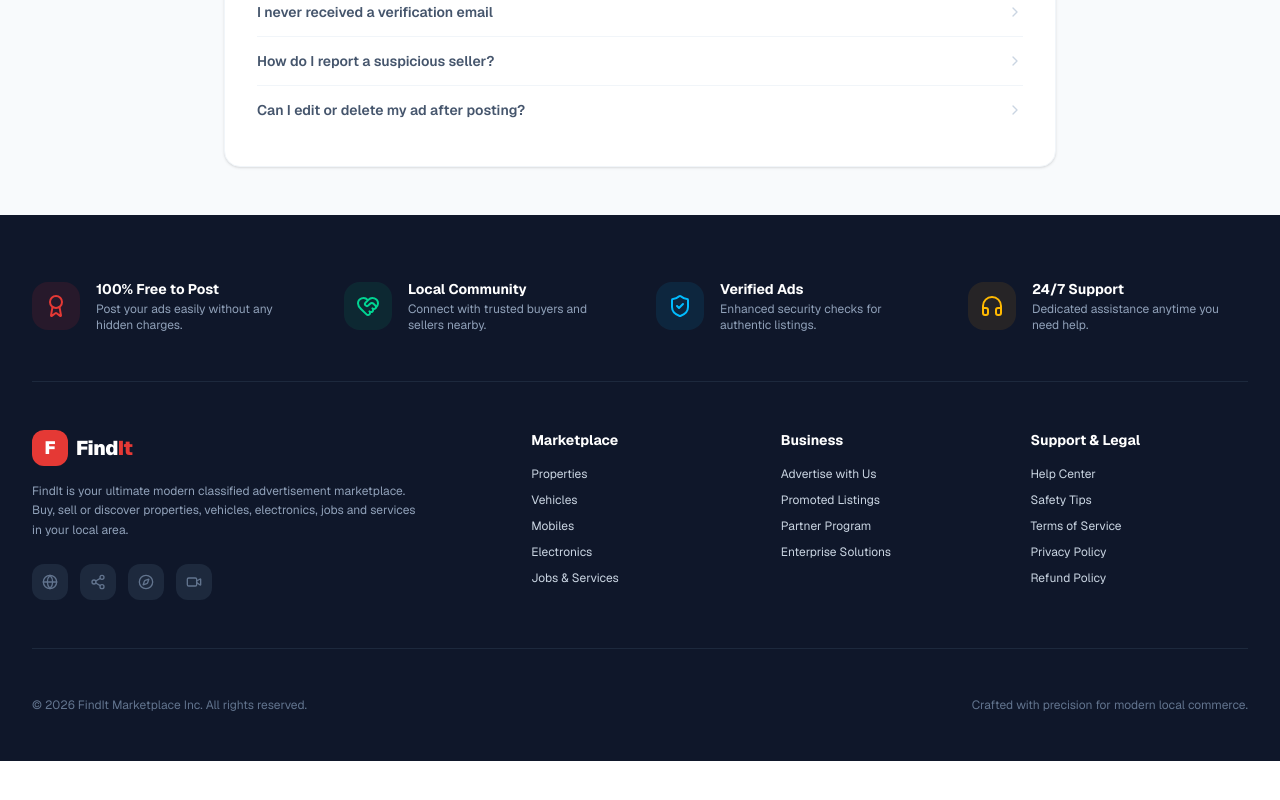
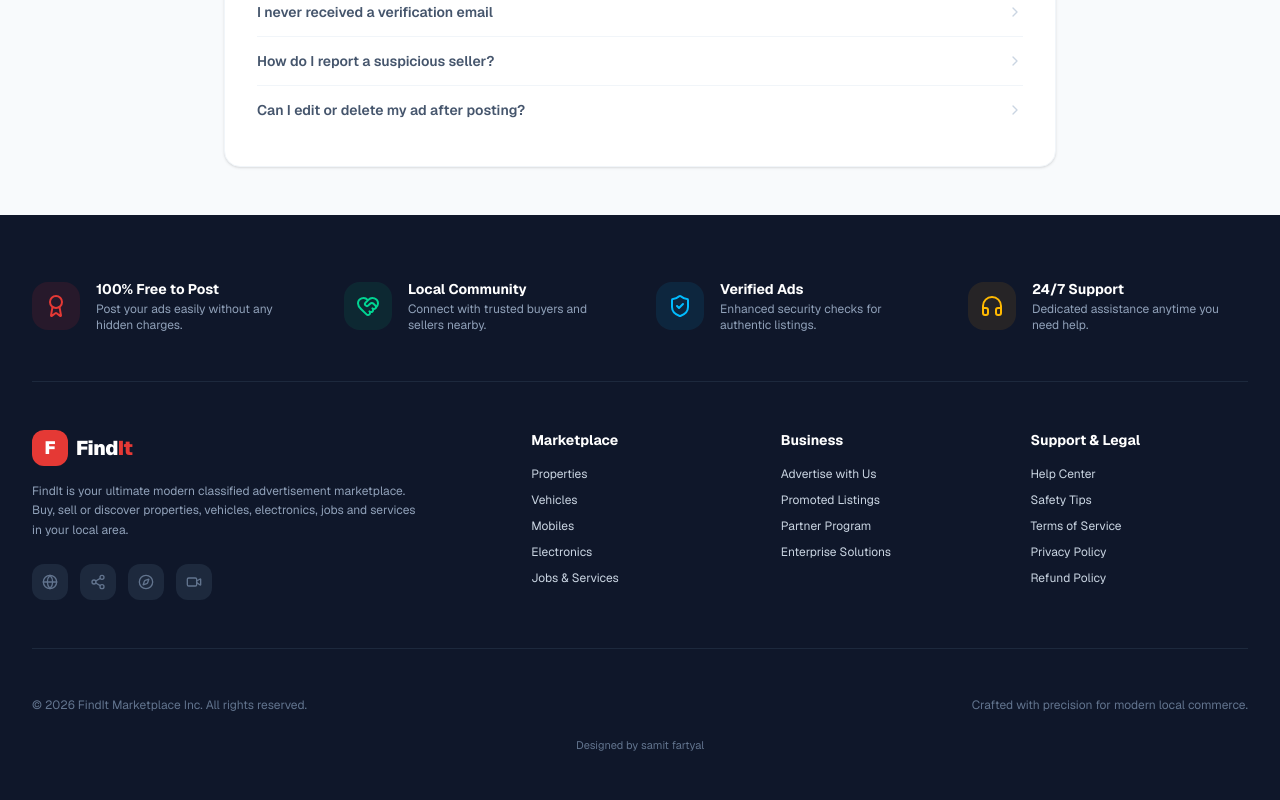
Before and after one commit to Samit8804/Findit, a Next.js app: page /help in a window 1280 px wide. Shown: the part 1093-1893 px from the top of the page. Before the commit the page ends 1854 px from the top, so only its background shows below. Built offline with nearby package versions, Linux system fonts and the light colour scheme; no server answers.

Commit message:
Footer: add Designed by samit fartyal

```diff
--- a/src/components/layout/Footer.tsx
+++ b/src/components/layout/Footer.tsx
@@ -127,6 +127,7 @@ export const Footer: React.FC = () => {
           <p>© 2026 FindIt Marketplace Inc. All rights reserved.</p>
           <p className="mt-2 md:mt-0">Crafted with precision for modern local commerce.</p>
         </div>
+        <p className="text-center text-[11px] text-slate-500 mt-6">Designed by samit fartyal</p>
       </div>
     </footer>
   );
```
